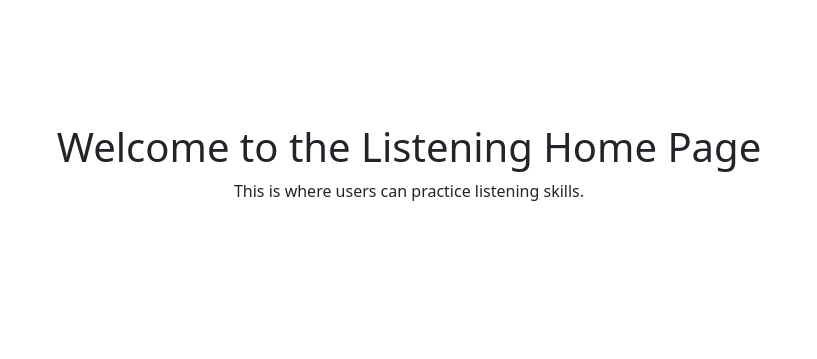
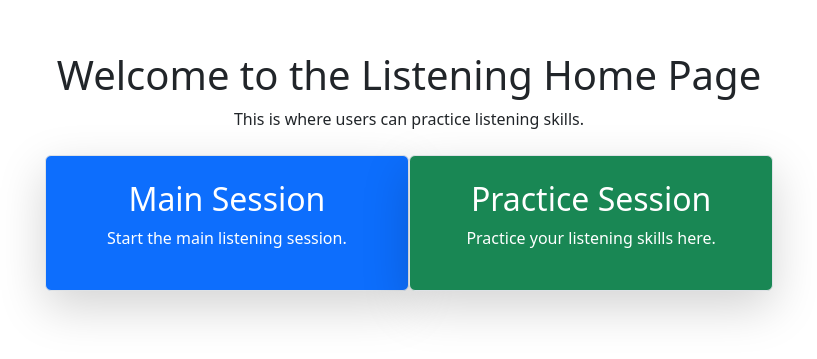
Before and after one commit to sachinthahasaranga/ResearchProject, a React (Vite) app in the folder frontend/: page /listening in a window 1280 px wide. Shown: the part 253-612 px from the top of the page, without its empty margins (231-1048 px from the left). Built offline with nearby package versions, Linux system fonts and the light colour scheme.

Commit message:
added 2 buttons for main session and practise session

```diff
--- a/frontend/src/pages/ListeningHomePage.jsx
+++ b/frontend/src/pages/ListeningHomePage.jsx
@@ -1,8 +1,34 @@
+import { useNavigate } from "react-router-dom";
+
 const ListeningHomePage = () => {
+  const navigate = useNavigate();
+
   return (
     <div className="container text-center mt-5">
       <h1>Welcome to the Listening Home Page</h1>
       <p>This is where users can practice listening skills.</p>
+
+      <div className="row mt-4">
+        {/* Main Session */}
+        <div
+          className="col-md-6 p-4 border rounded shadow-lg bg-primary text-white"
+          style={{ cursor: "pointer" }}
+          onClick={() => navigate("/main-session")}
+        >
+          <h2>Main Session</h2>
+          <p>Start the main listening session.</p>
+        </div>
+
+        {/* Practice Session */}
+        <div
+          className="col-md-6 p-4 border rounded shadow-lg bg-success text-white"
+          style={{ cursor: "pointer" }}
+          onClick={() => navigate("/practice-session")}
+        >
+          <h2>Practice Session</h2>
+          <p>Practice your listening skills here.</p>
+        </div>
+      </div>
     </div>
   );
 };
```
Lines whose indentation alone changed are shown as unchanged.
